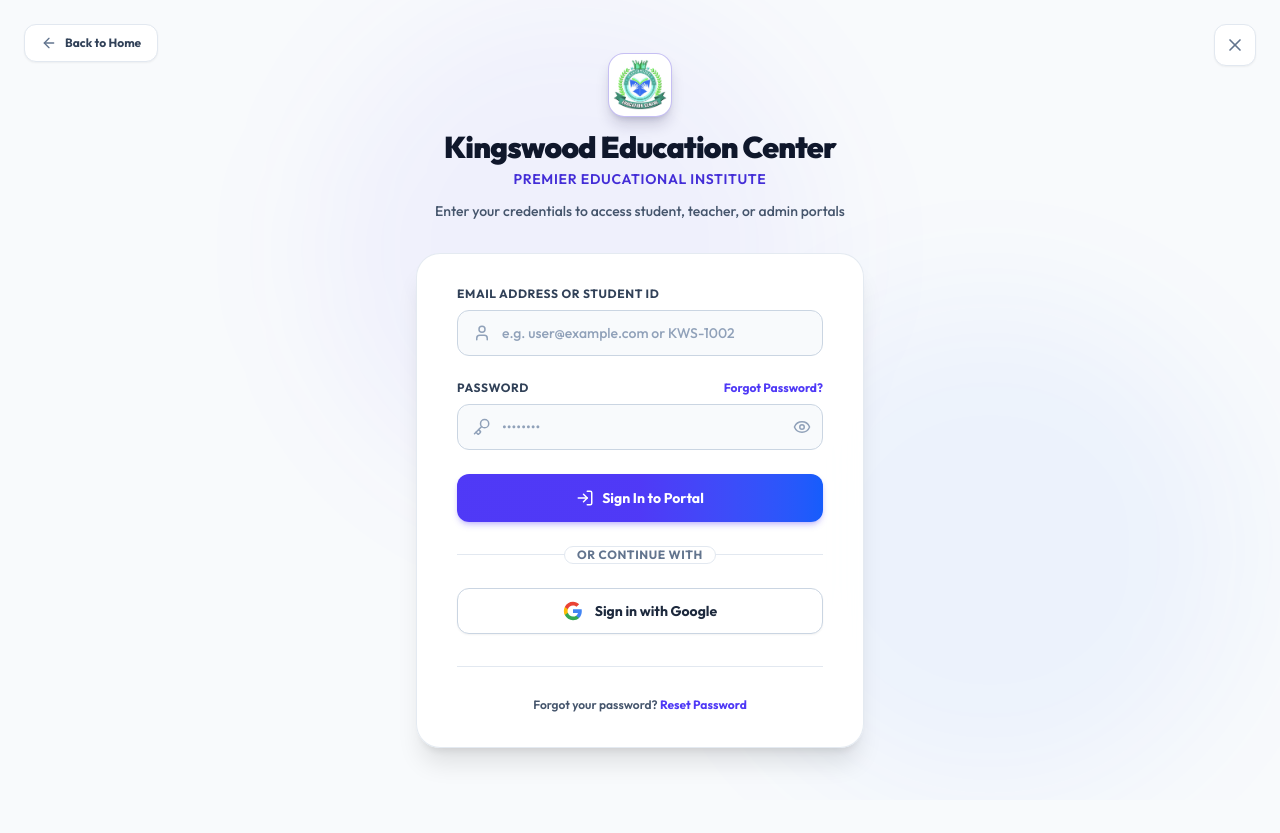
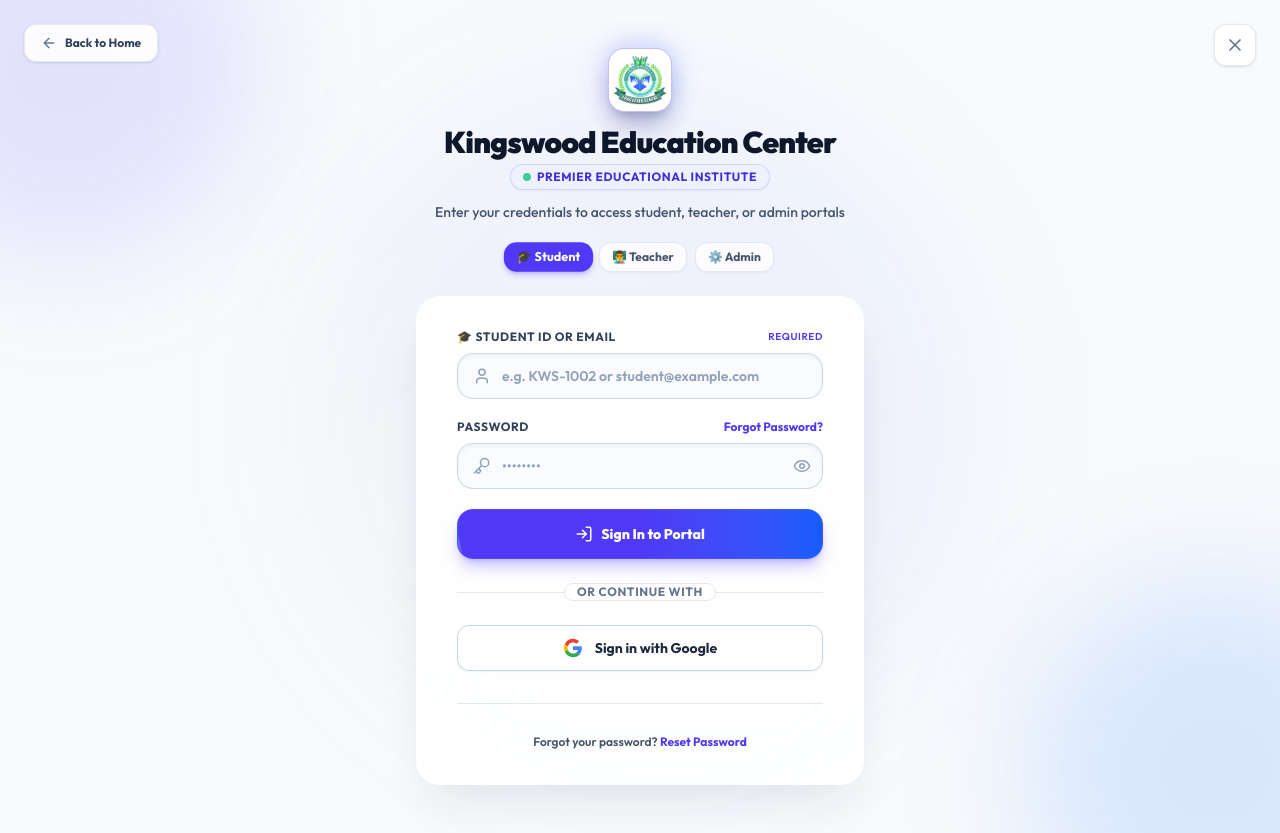
Before and after one commit to deshan2004/Kingswood-Connect, a React (Vite) app in the folder frontend/: page /login in a window 1280 px wide. Before the commit the page ends 800 px from the top, so only its background shows below. Built offline with nearby package versions, Linux system fonts and the light colour scheme; no server answers.

Commit message:
Update Login.jsx

```diff
--- a/frontend/src/pages/Login.jsx
+++ b/frontend/src/pages/Login.jsx
@@ -8,6 +8,7 @@ const API_URL = import.meta.env.VITE_API_URL || '/api';
 
 const Login = () => {
   const [searchParams] = useSearchParams();
+  const [activePortalTab, setActivePortalTab] = useState('student'); // 'student', 'teacher', 'admin'
   const [identifier, setIdentifier] = useState(''); // Email or Student ID
   const [password, setPassword] = useState('');
   const [showPassword, setShowPassword] = useState(false);
@@ -181,17 +182,18 @@ const Login = () => {
   return (
     <div className="min-h-screen bg-slate-50 flex flex-col justify-center py-12 sm:px-6 lg:px-8 relative overflow-hidden text-slate-800 font-sans selection:bg-indigo-600 selection:text-white">
 
-      {/* Decorative Background Glow Filters */}
-      <div className="absolute top-0 left-1/4 w-[500px] h-[500px] bg-indigo-600/5 rounded-full blur-3xl pointer-events-none -z-0" />
-      <div className="absolute bottom-0 right-10 w-[500px] h-[500px] bg-blue-600/5 rounded-full blur-3xl pointer-events-none -z-0" />
+      {/* Decorative Background Glowing Halos */}
+      <div className="absolute -top-32 -left-32 w-96 h-96 bg-indigo-500/15 rounded-full blur-3xl pointer-events-none" />
+      <div className="absolute -bottom-32 -right-32 w-96 h-96 bg-blue-500/15 rounded-full blur-3xl pointer-events-none" />
+      <div className="absolute top-1/2 left-1/2 -translate-x-1/2 -translate-y-1/2 w-[700px] h-[700px] bg-gradient-to-tr from-amber-400/5 via-indigo-500/5 to-blue-500/5 rounded-full blur-3xl pointer-events-none" />
 
       {/* Floating Back to Home & Close Buttons */}
       <div className="absolute top-6 left-6 z-20">
         <Link
           to="/"
-          className="inline-flex items-center px-4 py-2.5 rounded-xl bg-white hover:bg-slate-100 border border-slate-200 shadow-xs text-xs font-bold text-slate-700 hover:text-indigo-600 transition-all group"
+          className="inline-flex items-center px-4 py-2.5 rounded-xl bg-white/90 hover:bg-white border border-slate-200/90 shadow-sm text-xs font-bold text-slate-700 hover:text-indigo-600 transition-all duration-300 group hover:shadow-md"
         >
-          <ArrowLeft className="w-4 h-4 mr-2 text-slate-500 group-hover:-translate-x-0.5 transition-transform" />
+          <ArrowLeft className="w-4 h-4 mr-2 text-slate-500 group-hover:-translate-x-1 transition-transform" />
           Back to Home
         </Link>
       </div>
@@ -199,7 +201,7 @@ const Login = () => {
       <div className="absolute top-6 right-6 z-20">
         <Link
           to="/"
-          className="inline-flex items-center justify-center p-2.5 rounded-xl bg-white hover:bg-slate-100 border border-slate-200 shadow-xs text-slate-500 hover:text-indigo-600 transition-all"
+          className="inline-flex items-center justify-center p-2.5 rounded-xl bg-white/90 hover:bg-white border border-slate-200/90 shadow-sm text-slate-500 hover:text-indigo-600 transition-all duration-300 hover:shadow-md"
           title="Return to Landing Page"
         >
           <X className="w-5 h-5" />
@@ -209,8 +211,9 @@ const Login = () => {
       {/* Brand Header */}
       <div className="sm:mx-auto sm:w-full sm:max-w-md relative z-10 text-center space-y-3">
         <div className="flex justify-center">
-          <Link to="/" title="Go to Kingswood Education Center Home">
-            <img src="/IMG_4244.png" alt="Kingswood Education Center Logo" className="w-16 h-16 rounded-2xl object-contain bg-white p-1 shadow-lg shadow-indigo-950/20 border border-indigo-700/30 transform hover:scale-105 transition-transform duration-300" />
+          <Link to="/" title="Go to Kingswood Education Center Home" className="group relative">
+            <div className="absolute -inset-1 bg-gradient-to-r from-indigo-600 to-blue-600 rounded-3xl blur-md opacity-25 group-hover:opacity-60 transition duration-500" />
+            <img src="/IMG_4244.png" alt="Kingswood Education Center Logo" className="relative w-16 h-16 rounded-2xl object-contain bg-white p-1 shadow-xl shadow-indigo-950/20 border border-indigo-700/30 group-hover:scale-110 group-hover:rotate-3 transition-all duration-500" />
           </Link>
         </div>
         <div>
@@ -219,18 +222,60 @@ const Login = () => {
               Kingswood Education Center
             </h2>
           </Link>
-          <p className="mt-1 text-xs sm:text-sm font-semibold text-indigo-700 uppercase tracking-wider">
-            Premier Educational Institute
-          </p>
+          <div className="mt-1 flex items-center justify-center gap-2">
+            <span className="px-3 py-1 rounded-full bg-indigo-50 border border-indigo-200/80 text-indigo-700 text-[10px] sm:text-xs font-bold uppercase tracking-wider inline-flex items-center gap-1.5 shadow-xs">
+              <span className="w-2 h-2 rounded-full bg-emerald-500 animate-pulse" />
+              Premier Educational Institute
+            </span>
+          </div>
         </div>
         <p className="text-xs sm:text-sm font-medium text-slate-600">
           {isResetMode ? 'Reset your account password' : 'Enter your credentials to access student, teacher, or admin portals'}
         </p>
+
+        {/* Interactive Portal Preset Role Chips */}
+        {!isResetMode && !showOtpStep && (
+          <div className="pt-2 flex items-center justify-center gap-2">
+            <button
+              type="button"
+              onClick={() => setActivePortalTab('student')}
+              className={`px-3 py-1.5 rounded-xl text-xs font-bold transition-all duration-300 flex items-center gap-1.5 ${
+                activePortalTab === 'student'
+                  ? 'bg-indigo-600 text-white shadow-md shadow-indigo-600/25 scale-105'
+                  : 'bg-white/80 hover:bg-white text-slate-600 border border-slate-200 shadow-xs'
+              }`}
+            >
+              🎓 Student
+            </button>
+            <button
+              type="button"
+              onClick={() => setActivePortalTab('teacher')}
+              className={`px-3 py-1.5 rounded-xl text-xs font-bold transition-all duration-300 flex items-center gap-1.5 ${
+                activePortalTab === 'teacher'
+                  ? 'bg-indigo-600 text-white shadow-md shadow-indigo-600/25 scale-105'
+                  : 'bg-white/80 hover:bg-white text-slate-600 border border-slate-200 shadow-xs'
+              }`}
+            >
+              👨‍🏫 Teacher
+            </button>
+            <button
+              type="button"
+              onClick={() => setActivePortalTab('admin')}
+              className={`px-3 py-1.5 rounded-xl text-xs font-bold transition-all duration-300 flex items-center gap-1.5 ${
+                activePortalTab === 'admin'
+                  ? 'bg-indigo-600 text-white shadow-md shadow-indigo-600/25 scale-105'
+                  : 'bg-white/80 hover:bg-white text-slate-600 border border-slate-200 shadow-xs'
+              }`}
+            >
+              ⚙️ Admin
+            </button>
+          </div>
+        )}
       </div>
 
       {/* Form Card Container */}
-      <div className="mt-8 sm:mx-auto sm:w-full sm:max-w-md relative z-10 px-4 sm:px-0">
-        <div className="bg-white/95 backdrop-blur-2xl py-8 px-6 sm:px-10 shadow-xl rounded-3xl border border-slate-200/90">
+      <div className="mt-6 sm:mx-auto sm:w-full sm:max-w-md relative z-10 px-4 sm:px-0">
+        <div className="bg-white/90 backdrop-blur-2xl py-8 px-6 sm:px-10 shadow-2xl shadow-indigo-950/10 rounded-3xl border border-white/80 relative overflow-hidden group/card">
           {isResetMode ? (
             /* Forgot Password Reset Form */
             <form className="space-y-6" onSubmit={handlePasswordReset}>
@@ -374,26 +419,31 @@ const Login = () => {
             </form>
           ) : (
             /* Standard Login Form */
-            <form className="space-y-6" onSubmit={handleLogin}>
+            <form className="space-y-5" onSubmit={handleLogin}>
               {autoFilled && (
-                <div className="bg-emerald-50 border border-emerald-200 p-3.5 rounded-xl flex items-center gap-3 text-emerald-900 text-xs font-bold shadow-xs">
+                <div className="bg-emerald-50 border border-emerald-200 p-3.5 rounded-xl flex items-center gap-3 text-emerald-900 text-xs font-bold shadow-xs animate-fadeIn">
                   <CheckCircle2 size={18} className="text-emerald-600 shrink-0" />
                   <span>Your credentials have been automatically filled from your login link!</span>
                 </div>
               )}
 
               {error && (
-                <div className="bg-red-50 border-l-4 border-red-500 p-4 rounded-xl border border-red-200">
+                <div className="bg-red-50 border-l-4 border-red-500 p-4 rounded-xl border border-red-200 animate-fadeIn">
                   <p className="text-xs font-bold text-red-700">{error}</p>
                 </div>
               )}
 
               <div>
-                <label className="block text-xs font-bold text-slate-700 uppercase tracking-wider mb-2">
-                  Email Address or Student ID
+                <label className="block text-xs font-bold text-slate-700 uppercase tracking-wider mb-2 flex items-center justify-between">
+                  <span>
+                    {activePortalTab === 'student' && '🎓 Student ID or Email'}
+                    {activePortalTab === 'teacher' && '👨‍🏫 Teacher Email / Account'}
+                    {activePortalTab === 'admin' && '⚙️ Admin Username / Email'}
+                  </span>
+                  <span className="text-[10px] text-indigo-600 font-semibold uppercase">Required</span>
                 </label>
-                <div className="relative">
-                  <span className="absolute inset-y-0 left-0 pl-4 flex items-center text-slate-400">
+                <div className="relative group">
+                  <span className="absolute inset-y-0 left-0 pl-4 flex items-center text-slate-400 group-focus-within:text-indigo-600 transition-colors">
                     <User size={18} />
                   </span>
                   <input
@@ -401,8 +451,14 @@ const Login = () => {
                     required
                     value={identifier}
                     onChange={(e) => setIdentifier(e.target.value)}
-                    className="w-full pl-11 pr-4 py-3 bg-slate-50 border border-slate-300 rounded-xl text-slate-900 font-medium text-sm placeholder-slate-400 focus:outline-none focus:border-indigo-600 focus:bg-white focus:ring-4 focus:ring-indigo-600/10 transition-all"
-                    placeholder="e.g. user@example.com or KWS-1002"
+                    className="w-full pl-11 pr-4 py-3 bg-slate-50/80 border border-slate-300/90 rounded-2xl text-slate-900 font-semibold text-sm placeholder-slate-400 focus:outline-none focus:border-indigo-600 focus:bg-white focus:ring-4 focus:ring-indigo-600/15 transition-all shadow-inner/5"
+                    placeholder={
+                      activePortalTab === 'student'
+                        ? 'e.g. KWS-1002 or student@example.com'
+                        : activePortalTab === 'teacher'
+                        ? 'e.g. teacher@kingswood.edu'
+                        : 'e.g. admin@kingswood.edu'
+                    }
                   />
                 </div>
               </div>
@@ -425,8 +481,8 @@ const Login = () => {
                     Forgot Password?
                   </button>
                 </div>
-                <div className="relative">
-                  <span className="absolute inset-y-0 left-0 pl-4 flex items-center text-slate-400">
+                <div className="relative group">
+                  <span className="absolute inset-y-0 left-0 pl-4 flex items-center text-slate-400 group-focus-within:text-indigo-600 transition-colors">
                     <Key size={18} />
                   </span>
                   <input
@@ -434,15 +490,16 @@ const Login = () => {
                     required
                     value={password}
                     onChange={(e) => setPassword(e.target.value)}
-                    className="w-full pl-11 pr-12 py-3 bg-slate-50 border border-slate-300 rounded-xl text-slate-900 font-medium text-sm placeholder-slate-400 focus:outline-none focus:border-indigo-600 focus:bg-white focus:ring-4 focus:ring-indigo-600/10 transition-all"
+                    className="w-full pl-11 pr-12 py-3 bg-slate-50/80 border border-slate-300/90 rounded-2xl text-slate-900 font-semibold text-sm placeholder-slate-400 focus:outline-none focus:border-indigo-600 focus:bg-white focus:ring-4 focus:ring-indigo-600/15 transition-all shadow-inner/5"
                     placeholder="••••••••"
                   />
                   <button
                     type="button"
                     onClick={() => setShowPassword(!showPassword)}
-                    className="absolute inset-y-0 right-0 pr-3 flex items-center text-slate-400 hover:text-indigo-600 transition-colors"
+                    className="absolute inset-y-0 right-0 pr-3 flex items-center text-slate-400 hover:text-indigo-600 transition-colors p-1"
+                    title={showPassword ? "Hide password" : "Show password"}
                   >
-                    {showPassword ? <EyeOff size={18} /> : <Eye size={18} />}
+                    {showPassword ? <EyeOff size={18} className="transform scale-110" /> : <Eye size={18} />}
                   </button>
                 </div>
               </div>
@@ -450,13 +507,14 @@ const Login = () => {
               <button
                 type="submit"
                 disabled={loading}
-                className="w-full bg-gradient-to-r from-indigo-600 via-indigo-600 to-blue-600 hover:from-indigo-500 hover:to-blue-500 text-white font-bold text-sm py-3.5 rounded-xl shadow-md shadow-indigo-600/25 transition-all flex items-center justify-center gap-2"
+                className="relative group overflow-hidden w-full bg-gradient-to-r from-indigo-600 via-indigo-600 to-blue-600 hover:from-indigo-500 hover:to-blue-500 text-white font-extrabold text-sm py-3.5 rounded-2xl shadow-lg shadow-indigo-600/30 hover:shadow-indigo-600/40 transition-all duration-300 flex items-center justify-center gap-2 active:scale-[0.98] border border-indigo-400/20"
               >
+                <span className="absolute inset-0 w-1/2 h-full bg-white/20 skew-x-12 -translate-x-full group-hover:translate-x-[300%] transition-transform duration-1000 ease-out pointer-events-none" />
                 {loading ? (
                   <div className="w-5 h-5 border-2 border-white/30 border-t-white rounded-full animate-spin"></div>
                 ) : (
                   <>
-                    <LogIn size={18} /> Sign In to Portal
+                    <LogIn size={18} className="group-hover:rotate-12 transition-transform duration-300" /> Sign In to Portal
                   </>
                 )}
               </button>
```
